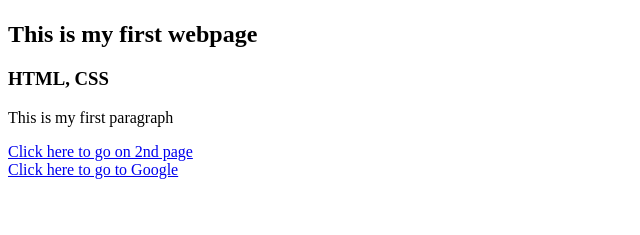
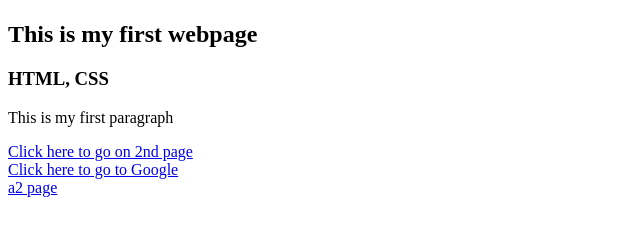
Before and after one commit to khadtarejuie375-debug/web-development-collab15sep, a plain HTML site: page index.html in a window 1280 px wide. Shown: the part 59-294 px from the top of the page, without its empty margins (0-640 px from the left). Drawn offline with Linux system fonts and the light colour scheme.

Commit message:
added options page a2.html

```diff
--- a/index.html
+++ b/index.html
@@ -14,5 +14,7 @@
     <a href="a1.html"> Click here to go on 2nd page </a>
     <br>
     <a href = "https://www.google.com"> Click here to go to Google</a>
+    <br>
+    <a href = "a2.html"> a2 page</a>
 </body>
 </html>
```
